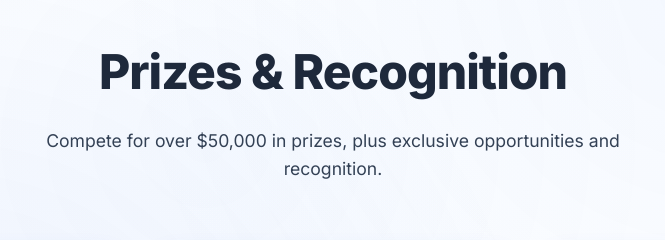
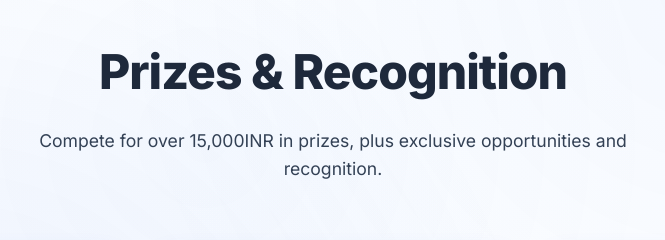
Before and after one commit to JEET090806/TechTonic2025, a website: page public/index.html in a window 1280 px wide. Shown: the part 6580-6820 px from the top of the page, 307-972 px from the left. Drawn offline with Linux system fonts and the light colour scheme.

Commit message:
Update index.html

```diff
--- a/public/index.html
+++ b/public/index.html
@@ -1769,7 +1769,7 @@
         <div class="container">
             <div class="section-header">
                 <h2 class="section-title fade-in-up">Prizes & <span class="gradient-text">Recognition</span></h2>
-                <p class="section-subtitle fade-in-up">Compete for over $50,000 in prizes, plus exclusive opportunities and recognition.</p>
+                <p class="section-subtitle fade-in-up">Compete for over 15,000INR in prizes, plus exclusive opportunities and recognition.</p>
             </div>
 
             <div class="prizes-grid">
```
